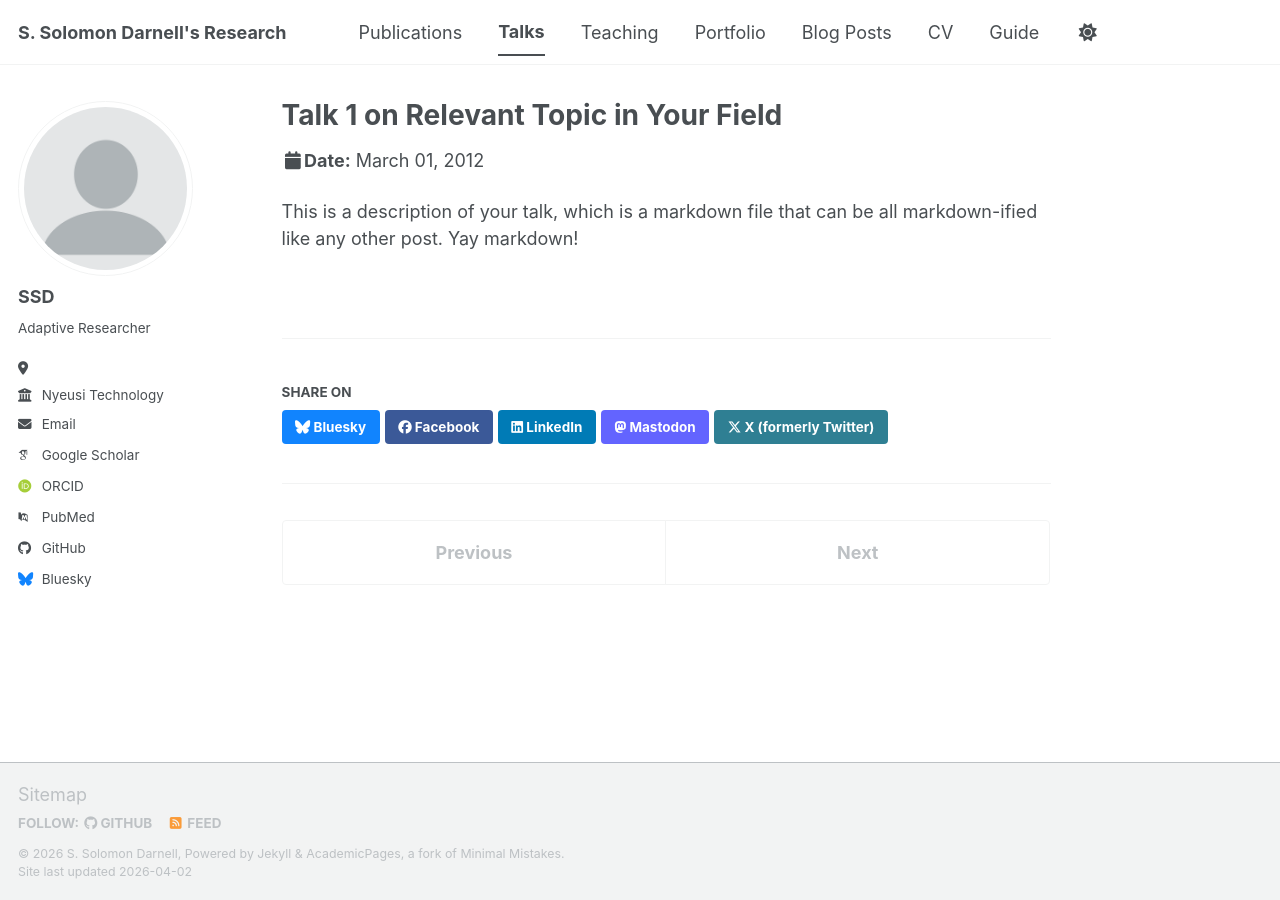
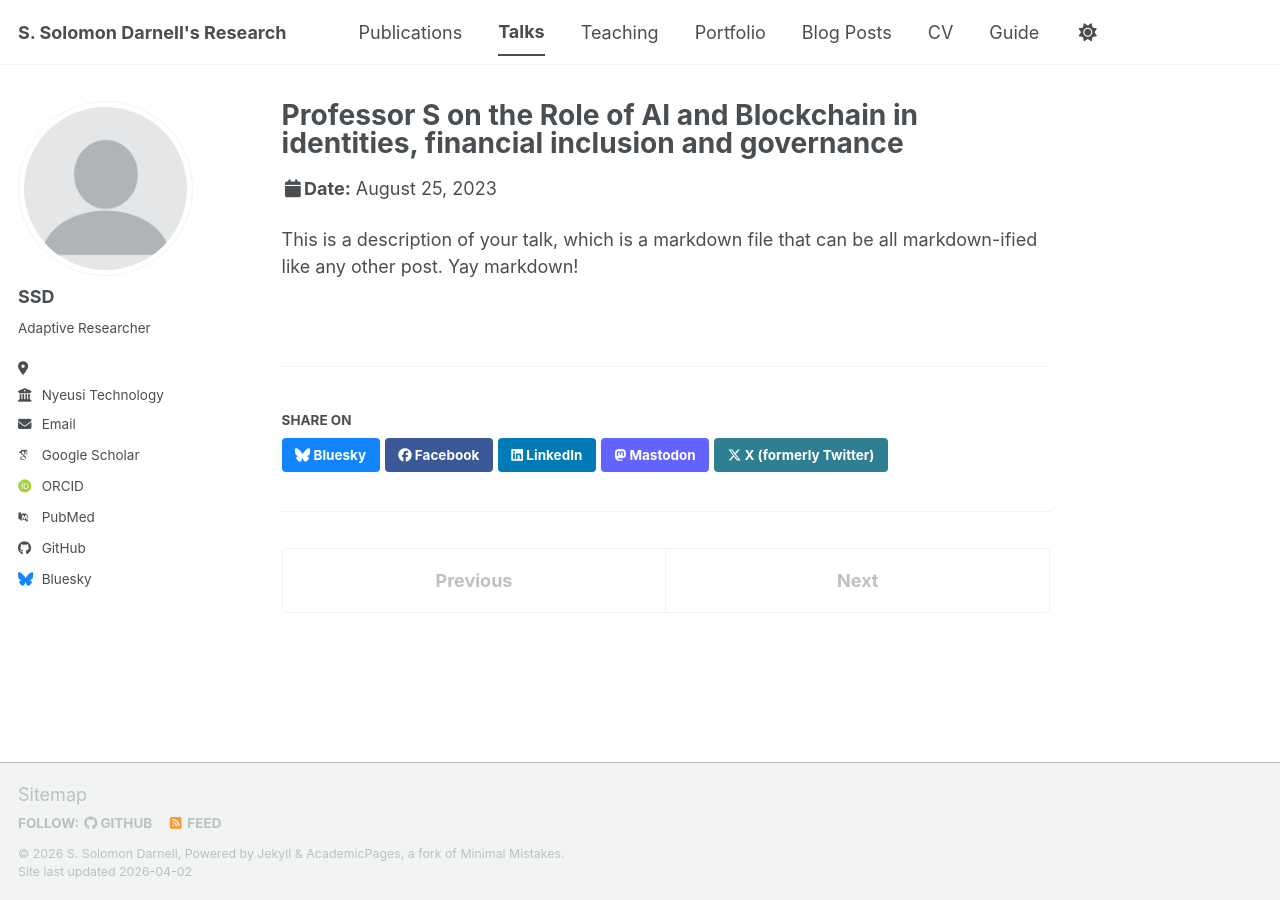
Before and after one commit to ShelbySolomonDarnell/shelbysolomondarnell.github.io, a Jekyll site: the page built from _talks/2012-03-01-talk-1.md, in a window 1280 px wide. Built offline with Jekyll 4.4.1, drawn with Linux system fonts in a browser that asks for light colours; some web fonts are replaced; a script bundle is joined from its source files by our own code; library files that are not in the unit come from our copies.

Commit message:
Gochappaa talk in 2023

```diff
--- a/_talks/2012-03-01-talk-1.md
+++ b/_talks/2012-03-01-talk-1.md
@@ -1,11 +1,12 @@
 ---
-title: "Talk 1 on Relevant Topic in Your Field"
+title: "Professor S on the Role of AI and Blockchain in identities, financial inclusion and governance"
 collection: talks
-type: "Talk"
-permalink: /talks/2012-03-01-talk-1
-venue: "UC San Francisco, Department of Testing"
-date: 2012-03-01
-location: "San Francisco, CA, USA"
+type: "Talk/Podcast"
+permalink: /talks/2023-08-25-professor_s
+youtube: https://www.youtube.com/watch?v=anCMP65yy4A
+venue: "Gochappa podcast @ the Nairobi Garage"
+date: 2023-08-25
+location: "Kilimani, Nairobi, KENYA"
 ---
 
 This is a description of your talk, which is a markdown file that can be all markdown-ified like any other post. Yay markdown!
```
